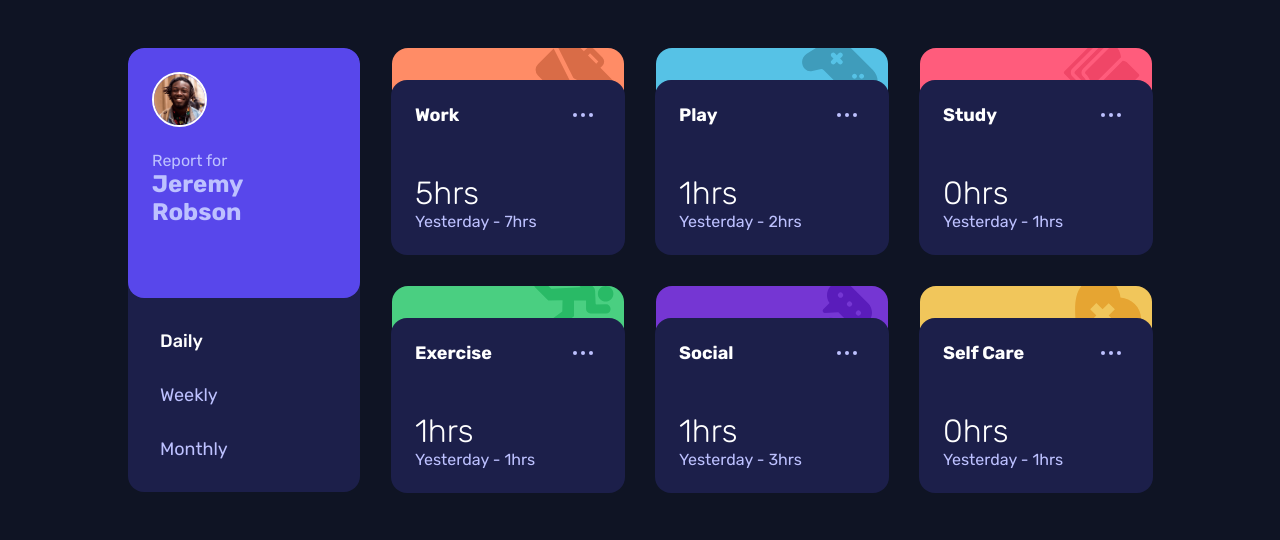
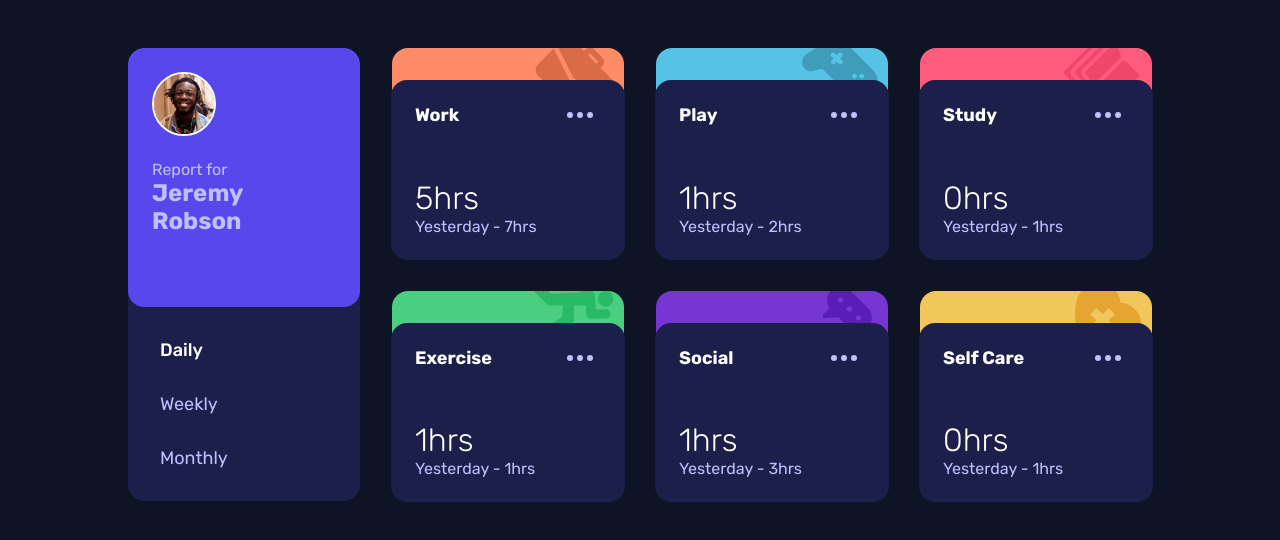
Before and after one commit to thelonglqd/fm_js_fundamental_3, a plain HTML site: page index.html in a window 1280 px wide. Drawn offline with Linux system fonts and the light colour scheme.

Commit message:
update as feedback

```diff
--- a/index.html
+++ b/index.html
@@ -37,14 +37,14 @@
       </nav>
     </header>
 
-    <section class="activities__card activities__card--work">
+    <article class="activities__card activities__card--work">
       <div class="activities__info">
         <div class="activities__info--top">
           <h2 class="activities__title" skeleton>Work</h2>
           <button aria-label="more options" type="button" class="btn btn--more activities__menu">
-            <div class="activities__dot"></div>
-            <div class="activities__dot"></div>
-            <div class="activities__dot"></div>
+            <span class="activities__dot"></span>
+            <span class="activities__dot"></span>
+            <span class="activities__dot"></span>
           </button>
         </div>
         <div class="activities__info--bottom" skeleton>
@@ -52,16 +52,16 @@
           <p class="activities__previous">Yesterday - 36hrs</p>
         </div>
       </div>
-    </section>
+    </article>
 
-    <section class="activities__card activities__card--play">
+    <article class="activities__card activities__card--play">
       <div class="activities__info">
         <div class="activities__info--top" skeleton>
           <h2 class="activities__title">Play</h2>
           <button aria-label="more options" type="button" class="btn btn--more activities__menu">
-            <div class="activities__dot"></div>
-            <div class="activities__dot"></div>
-            <div class="activities__dot"></div>
+            <span class="activities__dot"></span>
+            <span class="activities__dot"></span>
+            <span class="activities__dot"></span>
           </button>
         </div>
         <div class="activities__info--bottom" skeleton>
@@ -69,16 +69,16 @@
           <p class="activities__previous">Yesterday - 8hrs</p>
         </div>
       </div>
-    </section>
+    </article>
 
-    <section class="activities__card activities__card--study">
+    <article class="activities__card activities__card--study">
       <div class="activities__info">
         <div class="activities__info--top" skeleton>
           <h2 class="activities__title">Study</h2>
           <button aria-label="more options" type="button" class="btn btn--more activities__menu">
-            <div class="activities__dot"></div>
-            <div class="activities__dot"></div>
-            <div class="activities__dot"></div>
+            <span class="activities__dot"></span>
+            <span class="activities__dot"></span>
+            <span class="activities__dot"></span>
           </button>
         </div>
         <div class="activities__info--bottom" skeleton>
@@ -86,16 +86,16 @@
           <p class="activities__previous">Yesterday - 7hrs</p>
         </div>
       </div>
-    </section>
+    </article>
 
-    <section class="activities__card activities__card--exercise">
+    <article class="activities__card activities__card--exercise">
       <div class="activities__info">
         <div class="activities__info--top" skeleton>
           <h2 class="activities__title">Exercise</h2>
           <button aria-label="more options" type="button" class="btn btn--more activities__menu">
-            <div class="activities__dot"></div>
-            <div class="activities__dot"></div>
-            <div class="activities__dot"></div>
+            <span class="activities__dot"></span>
+            <span class="activities__dot"></span>
+            <span class="activities__dot"></span>
           </button>
         </div>
         <div class="activities__info--bottom" skeleton>
@@ -103,16 +103,16 @@
           <p class="activities__previous">Yesterday - 5hrs</p>
         </div>
       </div>
-    </section>
+    </article>
 
-    <section class="activities__card activities__card--social">
+    <article class="activities__card activities__card--social">
       <div class="activities__info">
         <div class="activities__info--top" skeleton>
           <h2 class="activities__title">Social</h2>
           <button aria-label="more options" type="button" class="btn btn--more activities__menu">
-            <div class="activities__dot"></div>
-            <div class="activities__dot"></div>
-            <div class="activities__dot"></div>
+            <span class="activities__dot"></span>
+            <span class="activities__dot"></span>
+            <span class="activities__dot"></span>
           </button>
         </div>
         <div class="activities__info--bottom" skeleton>
@@ -120,16 +120,16 @@
           <p class="activities__previous">Yesterday - 10hrs</p>
         </div>
       </div>
-    </section>
+    </article>
 
-    <section class="activities__card activities__card--selfcare">
+    <article class="activities__card activities__card--selfcare">
       <div class="activities__info">
         <div class="activities__info--top" skeleton>
           <h2 class="activities__title">Self Care</h2>
           <button aria-label="more options" type="button" class="btn btn--more activities__menu">
-            <div class="activities__dot"></div>
-            <div class="activities__dot"></div>
-            <div class="activities__dot"></div>
+            <span class="activities__dot"></span>
+            <span class="activities__dot"></span>
+            <span class="activities__dot"></span>
           </button>
         </div>
         <div class="activities__info--bottom" skeleton>
@@ -137,7 +137,7 @@
           <p class="activities__previous">Yesterday - 2hrs</p>
         </div>
       </div>
-    </section>
+    </article>
   </main>
 </body>
 
--- a/main.js
+++ b/main.js
@@ -19,27 +19,26 @@
       `${cardContainerSelector} .activities__title`,
     )
 
-    if (cardTitle && cardTitle.innerText)
-      cardTitle.innerText = activity.title
+    if (cardTitle) cardTitle.textContent = activity.title
 
     const cardInfoCurrent = document.querySelector(
       `${cardContainerSelector} .activities__current`,
     )
 
-    if (cardInfoCurrent && cardInfoCurrent.innerText)
-      cardInfoCurrent.innerText = `${activity.timeframes[`${frame}`].current}hrs`
+    if (cardInfoCurrent)
+      cardInfoCurrent.textContent = `${activity.timeframes[`${frame}`].current}hrs`
 
     const cardInfoPrevious = document.querySelector(
       `${cardContainerSelector} .activities__previous`,
     )
 
-    if (cardInfoPrevious && cardInfoPrevious.innerText) {
+    if (cardInfoPrevious) {
       if (frame === 'daily') {
-        cardInfoPrevious.innerText = `Yesterday - ${activity.timeframes[`${frame}`].previous}hrs`
+        cardInfoPrevious.textContent = `Yesterday - ${activity.timeframes[`${frame}`].previous}hrs`
       } else if (frame === 'weekly') {
-        cardInfoPrevious.innerText = `Last week - ${activity.timeframes[`${frame}`].previous}hrs`
+        cardInfoPrevious.textContent = `Last week - ${activity.timeframes[`${frame}`].previous}hrs`
       } else if (frame === 'monthly') {
-        cardInfoPrevious.innerText = `Last monthly - ${activity.timeframes[`${frame}`].previous}hrs`
+        cardInfoPrevious.textContent = `Last monthly - ${activity.timeframes[`${frame}`].previous}hrs`
       }
     }
   })
@@ -54,7 +53,7 @@
   currentActive?.classList?.remove('active')
   e.target.classList.add('active')
 
-  renderCards(activitiesData, e.target.name)
+  renderCards(activitiesData, e.currentTarget.name)
 }
 
 navButtons?.forEach(btn => {
--- a/style.css
+++ b/style.css
@@ -152,12 +152,12 @@
 
 .user-avatar {
   position: relative;
-  width: 20%;
+  width: 3rem;
   border-radius: 50%;
   border: 2px solid white;
 
   @media (min-width: 64em) {
-    width: 30%;
+    width: 4rem;
   }
 }
 
@@ -244,8 +244,6 @@
   flex-grow: 1;
   padding: 1.5rem;
   background-color: var(--color-navy-900);
-  border-top-left-radius: var(--common-border-radius);
-  border-top-right-radius: var(--common-border-radius);
 
   border-radius: var(--common-border-radius);
   margin: 0px -1px -1px -1px;
@@ -285,22 +283,22 @@
   color: white;
 }
 
+.activities__dot {
+  background-color: var(--color-navy-200);
+  width: 6px;
+  height: 6px;
+
+  border-radius: 50%;
+
+  transition: transform 0.25s ease-in-out;
+}
+
 .activities__menu:hover > .activities__dot:first-child {
   transform: translateX(-4px);
 }
 
 .activities__menu:hover > .activities__dot:last-child {
   transform: translateX(4px);
-}
-
-.activities__dot {
-  background-color: var(--color-navy-200);
-  width: 4px;
-  height: 4px;
-
-  border-radius: 50%;
-
-  transition: transform 0.25s ease-in-out;
 }
 
 .activities__previous {
```
